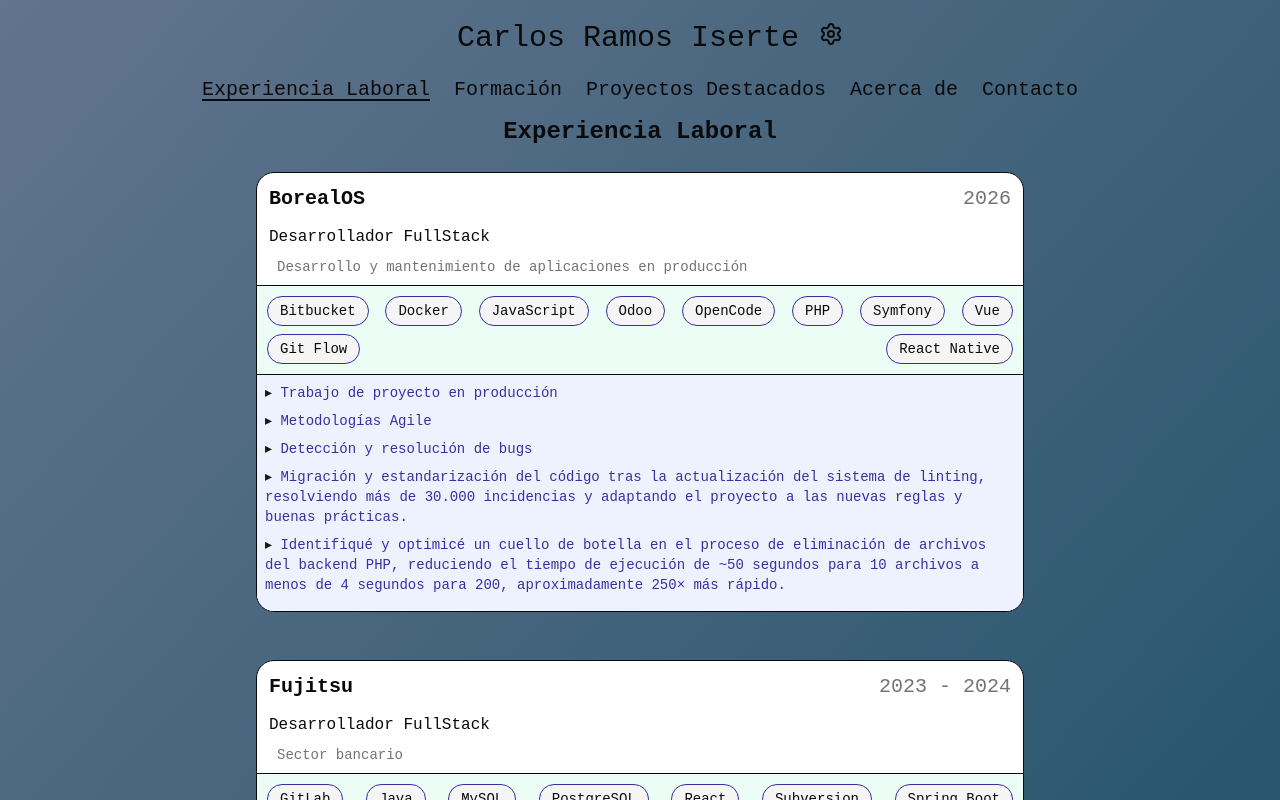
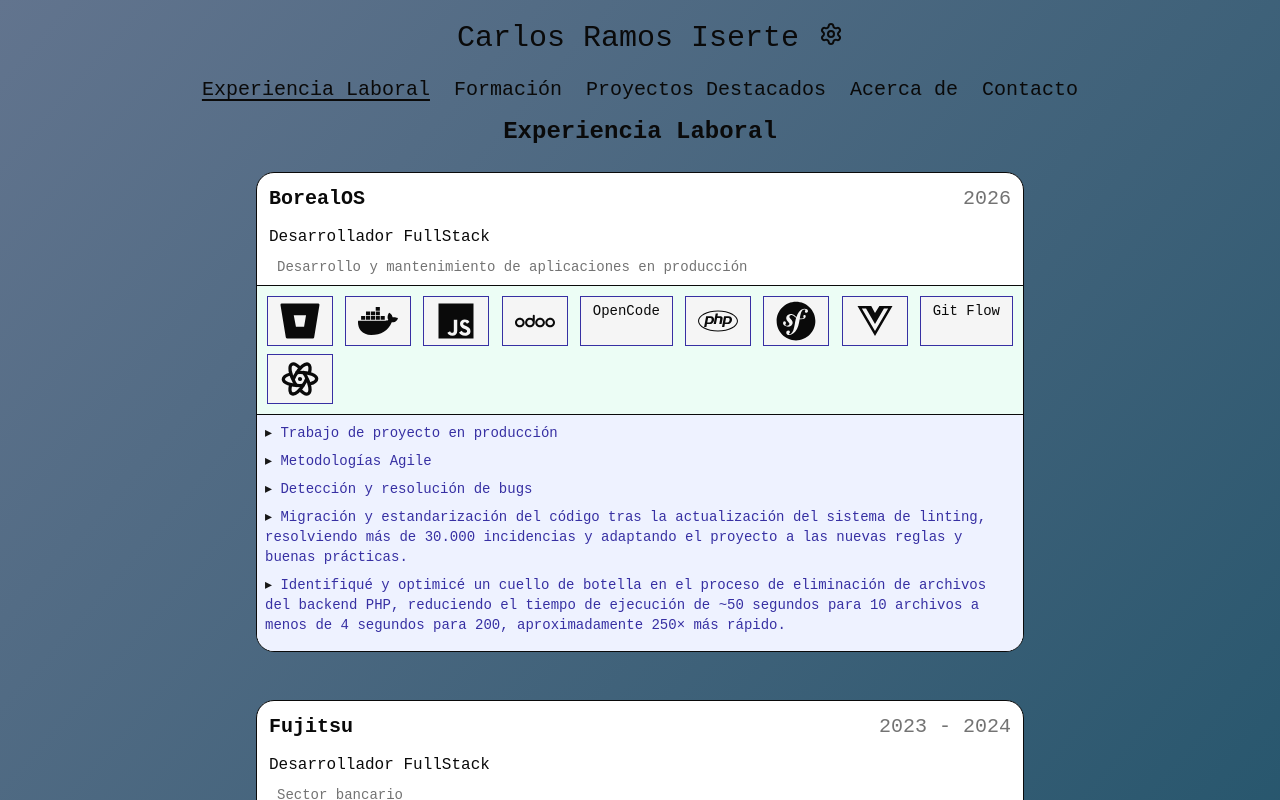
Before and after one commit to CarlosRamosDeveloper/portfolio, a React (Vite) app: page /experience in a window 1280 px wide. Shown: the top 800 px of the page. Built offline with nearby package versions, Linux system fonts and the light colour scheme.

Commit message:
implemented icons in technologies

```diff
--- a/src/constants/Technologies.ts
+++ b/src/constants/Technologies.ts
@@ -1,58 +1,117 @@
+import {
+  FaAndroid,
+  FaAngular,
+  FaAws,
+  FaBitbucket,
+  FaBootstrap,
+  FaDocker,
+  FaGitAlt,
+  FaHtml5,
+  FaJava,
+  FaNodeJs,
+  FaPhp,
+  FaReact,
+  FaSymfony,
+  FaVuejs,
+  FaWordpress,
+} from 'react-icons/fa';
+import { FaCss, FaFlutter, FaSquareGitlab, FaUnity } from 'react-icons/fa6';
+import { TbBrandCSharp, TbBrandReactNative } from 'react-icons/tb';
+import { AiOutlineDotNet } from 'react-icons/ai';
+import { IoLogoJavascript } from 'react-icons/io5';
+import { DiJqueryLogo, DiMysql, DiPostgresql } from 'react-icons/di';
+import {
+  SiJetpackcompose,
+  SiJira,
+  SiKotlin,
+  SiMongodb,
+  SiNestjs,
+  SiOdoo,
+  SiOpencode,
+  SiSpringboot,
+  SiSqlite,
+  SiSubversion,
+  SiTypescript,
+} from 'react-icons/si';
+import { LuCodeXml } from 'react-icons/lu';
+
 import type { TechId, Technology } from '@/interfaces';
 
 export const TECHNOLOGIES: Record<TechId, Technology> = {
   android: {
     name: 'Android',
+    icon: FaAndroid,
+    color: '',
     category: 'platform',
     areas: ['mobile'],
   },
   angular: {
     name: 'Angular',
+    icon: FaAngular,
+    color: '',
     category: 'framework',
     areas: ['frontend'],
   },
   aws: {
     name: 'AWS',
+    icon: FaAws,
+    color: '',
     category: 'platform',
     areas: ['backend', 'devops'],
   },
   bitbucket: {
     name: 'Bitbucket',
+    icon: FaBitbucket,
+    color: '',
     category: 'tool',
     areas: ['general', 'devops'],
   },
   bootstrap: {
     name: 'Bootstrap',
+    icon: FaBootstrap,
+    color: '',
     category: 'library',
     areas: ['frontend'],
   },
   'c-sharp': {
     name: 'C#',
+    icon: TbBrandCSharp,
+    color: '',
     category: 'language',
     areas: ['backend', 'game-development'],
   },
   css: {
     name: 'CSS',
+    icon: FaCss,
+    color: '',
     category: 'markup',
     areas: ['frontend'],
   },
   docker: {
     name: 'Docker',
+    icon: FaDocker,
+    color: '',
     category: 'tool',
     areas: ['devops', 'general'],
   },
   'dot-net': {
     name: '.NET',
+    icon: AiOutlineDotNet,
+    color: '',
     category: 'framework',
     areas: ['backend'],
   },
   flutter: {
     name: 'Flutter',
+    icon: FaFlutter,
+    color: '',
     category: 'framework',
     areas: ['mobile', 'frontend'],
   },
   git: {
     name: 'Git',
+    icon: FaGitAlt,
+    color: '',
     category: 'version-control',
     areas: ['devops', 'general'],
   },
@@ -63,146 +122,202 @@
   },
   gitlab: {
     name: 'GitLab',
+    icon: FaSquareGitlab,
+    color: '',
     category: 'version-control',
     areas: ['devops', 'general'],
   },
   html: {
     name: 'HTML',
+    icon: FaHtml5,
+    color: '',
     category: 'markup',
     areas: ['frontend'],
   },
   java: {
     name: 'Java',
+    icon: FaJava,
+    color: '',
     category: 'language',
     areas: ['backend'],
   },
   javascript: {
     name: 'JavaScript',
+    icon: IoLogoJavascript,
+    color: '',
     category: 'language',
     areas: ['backend', 'frontend', 'mobile'],
   },
   'jetpack-compose': {
     name: 'Jetpack Compose',
+    icon: SiJetpackcompose,
+    color: '',
     category: 'ui-toolkit',
     areas: ['mobile'],
   },
   jira: {
     name: 'Jira',
+    icon: SiJira,
+    color: '',
     category: 'tool',
     areas: ['general'],
   },
   jquery: {
     name: 'jQuery',
+    icon: DiJqueryLogo,
+    color: '',
     category: 'library',
     areas: ['frontend'],
   },
   kotlin: {
     name: 'Kotlin',
+    icon: SiKotlin,
+    color: '',
     category: 'language',
     areas: ['backend', 'mobile'],
   },
   mongodb: {
     name: 'MongoDB',
+    icon: SiMongodb,
+    color: '',
     category: 'database',
     areas: ['database-non-relational', 'backend'],
   },
   mysql: {
     name: 'MySQL',
+    icon: DiMysql,
+    color: '',
     category: 'database',
     areas: ['database-relational', 'backend'],
   },
   nestjs: {
     name: 'Nest.js',
+    icon: SiNestjs,
+    color: '',
     category: 'framework',
     areas: ['backend'],
   },
   nodejs: {
     name: 'Node.js',
+    icon: FaNodeJs,
+    color: '',
     category: 'platform',
     areas: ['backend'],
   },
   odoo: {
     name: 'Odoo',
+    icon: SiOdoo,
+    color: '',
     category: 'erp',
     areas: ['general'],
   },
   opencode: {
     name: 'OpenCode',
+    icon: SiOpencode,
+    color: '',
     category: 'tool',
     areas: ['general'],
   },
   php: {
     name: 'PHP',
+    icon: FaPhp,
+    color: '',
     category: 'language',
     areas: ['backend'],
   },
   postgresql: {
     name: 'PostgreSQL',
+    icon: DiPostgresql,
+    color: '',
     category: 'database',
     areas: ['database-relational', 'backend'],
   },
   'react-native': {
     name: 'React Native',
+    icon: TbBrandReactNative,
+    color: '',
     category: 'framework',
     areas: ['mobile'],
   },
   react: {
     name: 'React',
+    icon: FaReact,
+    color: '',
     category: 'library',
     areas: ['frontend'],
   },
   room: {
     name: 'Room',
+    color: '',
     category: 'database',
     areas: ['database-relational', 'mobile'],
   },
   'spring-boot': {
     name: 'Spring Boot',
+    icon: SiSpringboot,
+    color: '',
     category: 'framework',
     areas: ['backend'],
   },
   sqlite: {
     name: 'SQLite',
+    icon: SiSqlite,
+    color: '',
     category: 'database',
     areas: ['database-relational', 'backend', 'mobile'],
   },
   subversion: {
     name: 'Subversion',
+    icon: SiSubversion,
+    color: '',
     category: 'version-control',
     areas: ['general'],
   },
   symfony: {
     name: 'Symfony',
+    icon: FaSymfony,
+    color: '',
     category: 'framework',
     areas: ['backend'],
   },
   typescript: {
     name: 'TypeScript',
+    icon: SiTypescript,
+    color: '',
     category: 'language',
     areas: ['backend', 'frontend', 'mobile'],
   },
   unity: {
     name: 'Unity',
+    icon: FaUnity,
+    color: '',
     category: 'game-engine',
     areas: ['game-development'],
   },
   vue: {
     name: 'Vue',
+    icon: FaVuejs,
+    color: '',
     category: 'framework',
     areas: ['frontend'],
   },
   wordpress: {
     name: 'WordPress',
+    icon: FaWordpress,
+    color: '',
     category: 'cms',
     areas: ['general'],
   },
   xml: {
     name: 'XML',
+    icon: LuCodeXml,
+    color: '',
     category: 'markup',
     areas: ['general'],
   },
   zustand: {
     name: 'Zustand',
+    color: '',
     category: 'state-management',
     areas: ['frontend'],
   },
--- a/src/portfolio/data/EducationData.ts
+++ b/src/portfolio/data/EducationData.ts
@@ -13,6 +13,7 @@
     techStack: [
       TECHNOLOGIES.angular,
       TECHNOLOGIES.aws,
+      TECHNOLOGIES.bootstrap,
       TECHNOLOGIES.css,
       TECHNOLOGIES.git,
       TECHNOLOGIES.html,
@@ -70,6 +71,7 @@
       TECHNOLOGIES.kotlin,
       TECHNOLOGIES.mongodb,
       TECHNOLOGIES.mysql,
+      TECHNOLOGIES.postgresql,
       TECHNOLOGIES.room,
       TECHNOLOGIES.sqlite,
     ],
--- a/src/portfolio/pages/components/TechCard.tsx
+++ b/src/portfolio/pages/components/TechCard.tsx
@@ -1,15 +1,21 @@
+import type { IconType } from 'react-icons/lib';
+import { TechIcon } from './TechIcon';
+
 interface Props {
   techName: string;
+  icon?: IconType;
+  color: string;
 }
 
-export const TechCard = ({ techName }: Props) => {
+export const TechCard = ({ techName, color, icon }: Props) => {
+  console.log('TechCard: ', color);
   return (
     <>
       <div
-        className="rounded-full border bg-muted px-3 py-1 text-sm border-card-secondary-foreground"
+        className="border bg-muted px-3 py-1 text-sm border-card-secondary-foreground"
         key={techName}
       >
-        {techName}
+        {icon ? <TechIcon icon={icon} color={color} /> : techName}
       </div>
     </>
   );
--- /dev/null
+++ b/src/portfolio/pages/components/TechIcon.tsx
@@ -0,0 +1,12 @@
+import { cn } from '@/lib/utils';
+import type { IconType } from 'react-icons/lib';
+
+interface Props {
+  icon: IconType;
+  color: string;
+}
+
+export const TechIcon = ({ icon: Icon, color }: Props) => {
+  console.log(color);
+  return <Icon className={cn('size-10')} style={{ color }} />;
+};
--- a/src/portfolio/pages/components/TechStackList.tsx
+++ b/src/portfolio/pages/components/TechStackList.tsx
@@ -13,7 +13,12 @@
       <div className="p-1 bg-card-details">
         <div className="flex flex-wrap gap-2 m-0.5 p-1 justify-between">
           {techStack.map((tech) => (
-            <TechCard key={tech.name} techName={tech.name} />
+            <TechCard
+              key={tech.name}
+              techName={tech.name}
+              color={tech.color || ''}
+              icon={tech.icon}
+            />
           ))}
         </div>
       </div>
```
